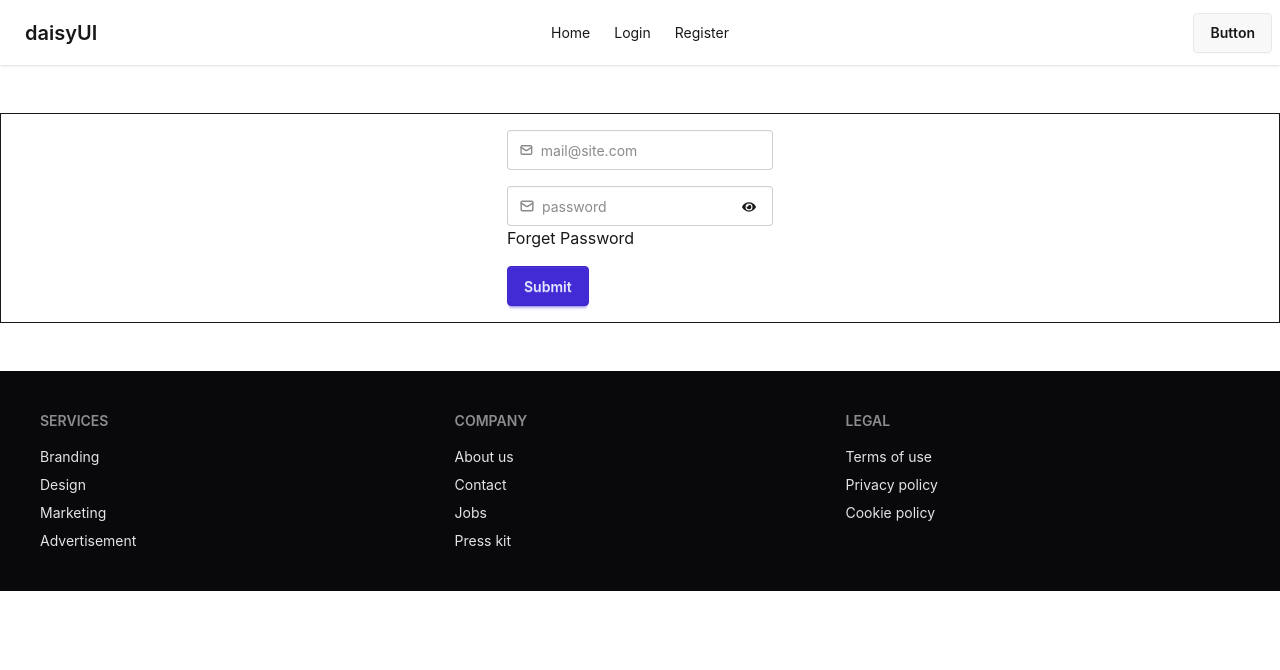
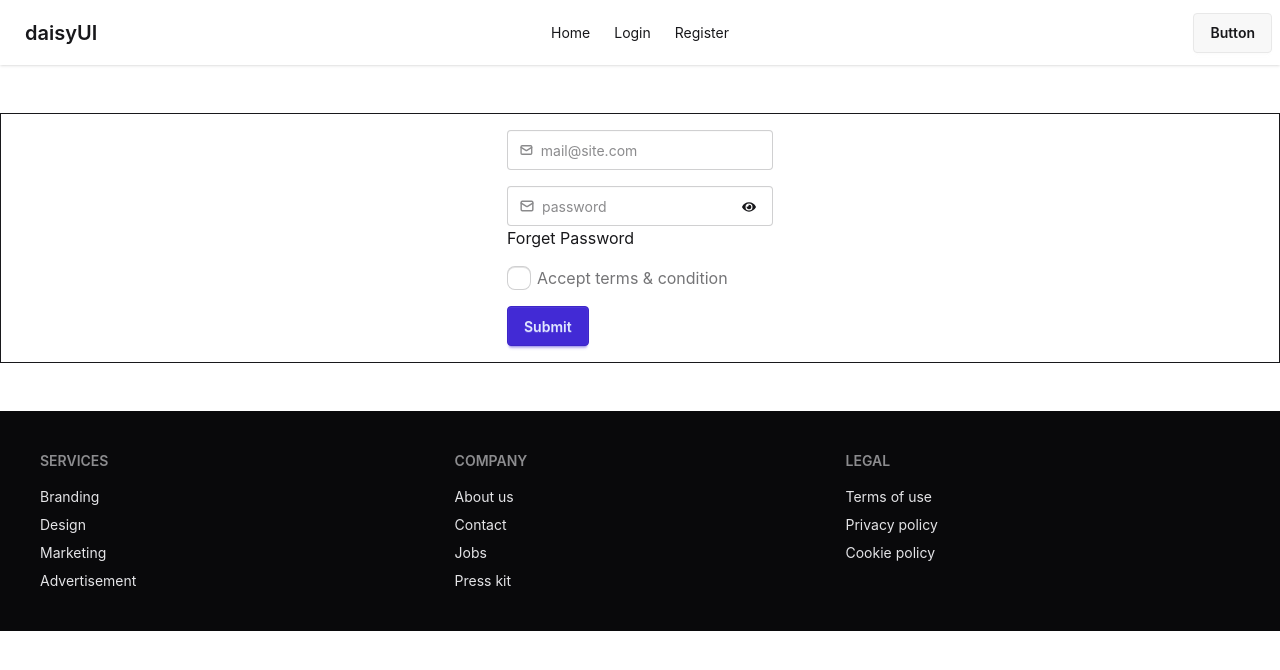
Before and after one commit to ChakmaShantunu/Explore-email-password-auth, a React (Vite) app: page /register in a window 1280 px wide. Shown: the top 670 px of the page. Built offline with nearby package versions, Linux system fonts and the light colour scheme; no server answers.

Commit message:
add terms checkbox and validation for registration

```diff
--- a/src/components/Register/Register.jsx
+++ b/src/components/Register/Register.jsx
@@ -16,10 +16,16 @@
         e.preventDefault();
         const email = e.target.email.value;
         const password = e.target.password.value;
-        console.log(email, password);
+        const terms = e.target.terms.checked;
+        console.log(email, password, terms);
 
         setSuccess(false);
         setErrorMessage('');
+
+        if(!terms) {
+            setErrorMessage("Please accept terms & conditions");
+            return;
+        }
 
         const passwordRegExp = /^(?=.*[a-z])(?=.*[A-Z])(?=.*\d)(?=.*[@$!%*?&])[A-Za-z\d@$!%*?&]{8,}$/;
 
@@ -93,6 +99,10 @@
                             <div><a href="" className="link link-hover">Forget Password</a></div>
                         </div>
                     </div><br />
+                    <label className="label">
+                        <input type="checkbox" name="terms" className="checkbox" />
+                        Accept terms & condition
+                    </label><br />
                     <input type="submit" className="btn btn-primary" value="Submit" />
                 </form>
 
```
